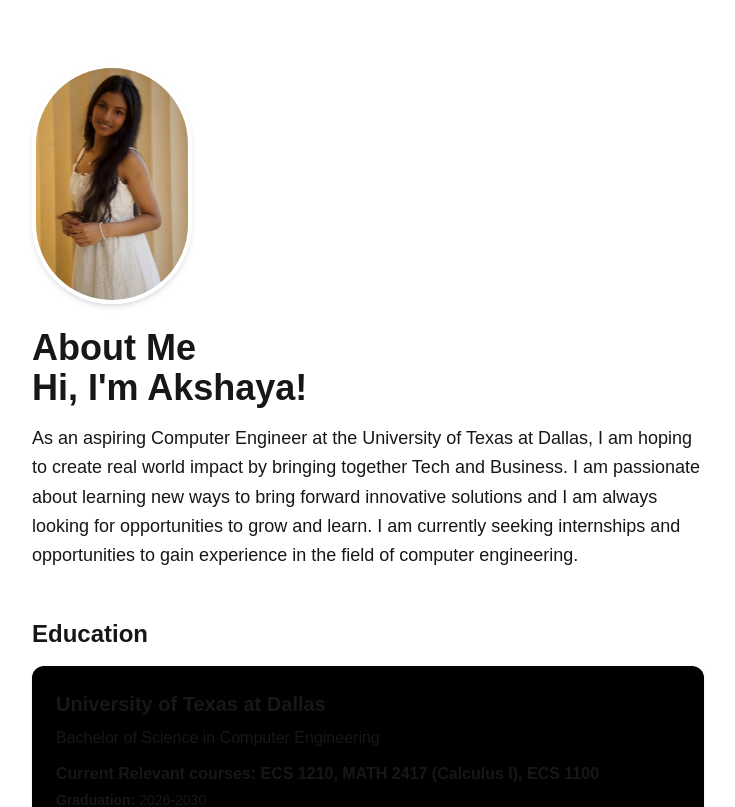
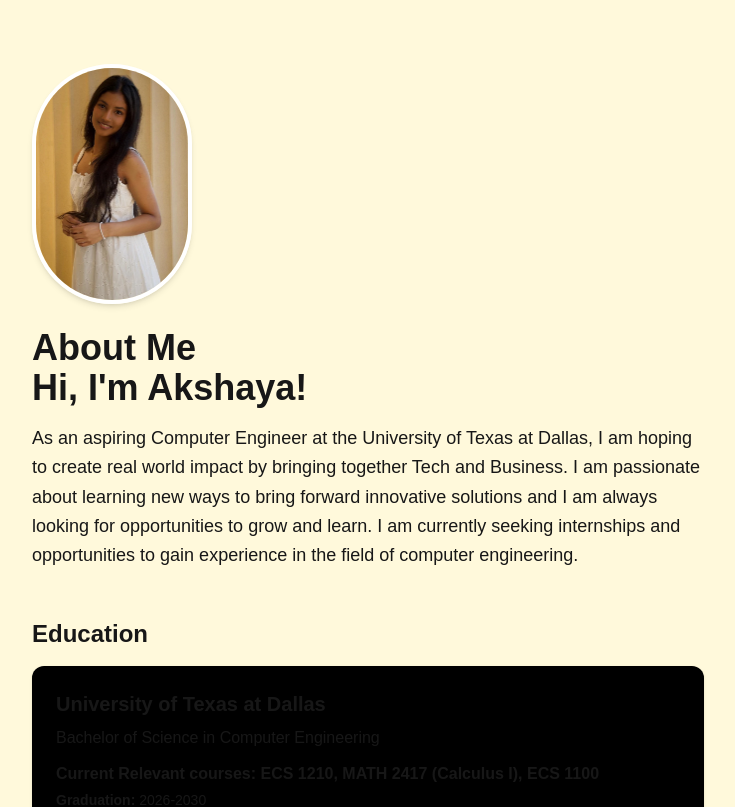
Before and after one commit to akshayarasakatla/Akshaya_Portfolio-, a Next.js app: page / in a window 1280 px wide. Shown: the top 807 px of the page, without its empty margins (272-1007 px from the left). Built offline with nearby package versions, Linux system fonts and the light colour scheme.

Commit message:
editing bg color

```diff
--- a/app/page.tsx
+++ b/app/page.tsx
@@ -5,7 +5,7 @@ import Image from "next/image";
 export default function Home() {
   const[activeTab, setActiveTab] = useState("About");
   return (
-    <main className="min-h-screen bg-[#fff9db]-50 px-6 py-16 text-white-900">
+    <main className="min-h-screen bg-[#fff9db] px-6 py-16 text-white-900">
       <div className="mx-auto max-w-2xl">
 
 
```
